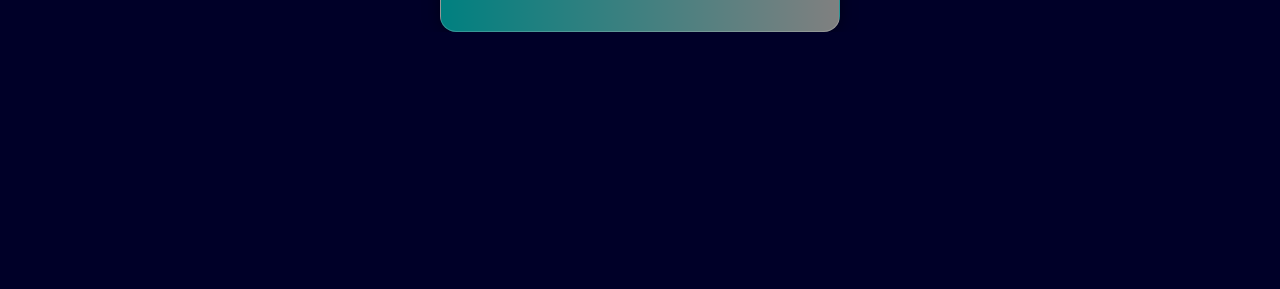
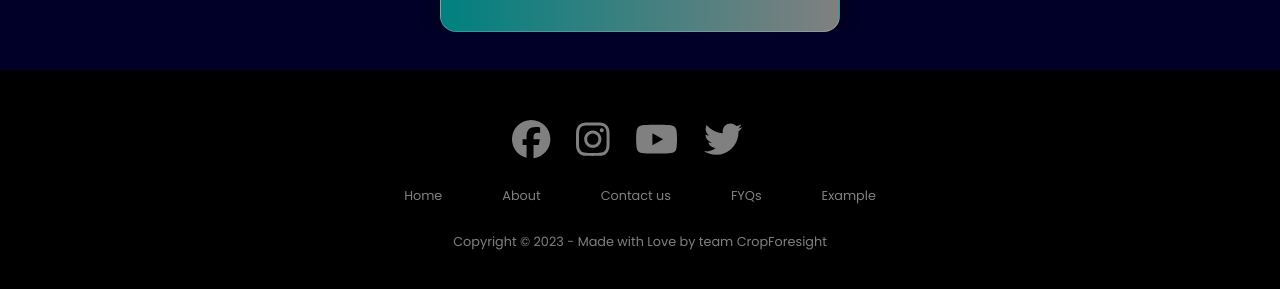
Before and after one commit to abhijeet141/CropForesight-FrontEnd, a React (Create React App) app: page / in a window 1280 px wide. Shown: the part 879-1168 px from the top of the page. Before the commit the page ends 911 px from the top, so only its background shows below. Built offline with nearby package versions, Linux system fonts and the light colour scheme; a web font is replaced by a local one.

Commit message:
Adding footer

```diff
--- a/package.json
+++ b/package.json
@@ -3,6 +3,9 @@
   "version": "0.1.0",
   "private": true,
   "dependencies": {
+    "@fortawesome/fontawesome-svg-core": "^6.4.2",
+    "@fortawesome/free-brands-svg-icons": "^6.4.2",
+    "@fortawesome/react-fontawesome": "^0.2.0",
     "@testing-library/jest-dom": "^5.16.5",
     "@testing-library/react": "^13.4.0",
     "@testing-library/user-event": "^13.5.0",
--- /dev/null
+++ b/src/components/Footer.css
@@ -0,0 +1,60 @@
+
+.footer{
+    background:#000;
+    padding:30px 0px;
+    margin-top:10%;
+    font-family: 'Play', sans-serif;
+    text-align:center;
+
+    bottom: 0;
+    }
+.logo{
+    padding-right: 2%;
+}
+    .footer .row{
+    width:100%;
+    margin:1% 0%;
+    padding:0.6% 0%;
+    color:gray;
+    font-size:0.8em;
+    }
+
+    .footer .row a{
+    text-decoration:none;
+    color:gray;
+    transition:0.5s;
+    }
+
+    .footer .row a:hover{
+    color:#fff;
+    }
+
+    .footer .row ul{
+    width:100%;
+    }
+
+    .footer .row ul li{
+    display:inline-block;
+    margin:0px 30px;
+    }
+
+    .footer .row a i{
+    font-size:2em;
+    margin:0% 1%;
+    }
+
+    @media (max-width:720px){
+    .footer{
+    text-align:left;
+    padding:5%;
+    margin-top:30%;
+    }
+    .footer .row ul li{
+    display:block;
+    margin:10px 0px;
+    text-align:left;
+    }
+    .footer .row a i{
+    margin:0% 3%;
+    }
+    }
--- /dev/null
+++ b/src/components/Footer.js
@@ -0,0 +1,36 @@
+import React from 'react';
+import { FontAwesomeIcon } from '@fortawesome/react-fontawesome';
+import { faFacebook, faInstagram, faYoutube, faTwitter } from '@fortawesome/free-brands-svg-icons';
+import './Footer.css';
+
+
+const Footer = () => {
+  return (
+    <footer>
+      <div className="footer">
+        <div className="row">
+          <a className='logo' href="#"><FontAwesomeIcon icon={faFacebook} size='3x'/></a>
+          <a className='logo' href="#"><FontAwesomeIcon icon={faInstagram} size='3x'/></a>
+          <a className='logo' href="#"><FontAwesomeIcon icon={faYoutube} size='3x'/></a>
+          <a className='logo' href="#"><FontAwesomeIcon icon={faTwitter} size='3x'/></a>
+        </div>
+
+        <div className="row">
+          <ul>
+          <li><a href="/">Home</a></li>
+          <li><a href="/about">About</a></li>
+            <li><a href="/contact">Contact us</a></li>
+            <li><a href="/faq">FYQs</a></li>
+            <li><a href="/ExampleCrop">Example</a></li>
+          </ul>
+        </div>
+
+        <div className="row">
+          Copyright © 2023 - Made with Love by team CropForesight
+        </div>
+      </div>
+    </footer>
+  );
+};
+
+export default Footer;
--- a/src/index.js
+++ b/src/index.js
@@ -4,11 +4,13 @@ import App from "./App";
 import "./index.css";
 import reportWebVitals from "./reportWebVitals";
 import * as serviceWorkerRegistration from './serviceWorkerRegistration';
+import Footer from "./components/Footer";
 
 const root = ReactDOM.createRoot(document.getElementById("root"));
 root.render(
   <React.StrictMode>
     <App />
+    <Footer />
   </React.StrictMode>
 );
 
```
Also changed, not shown: 1 other file (tests, documents, lock files or other folders).
